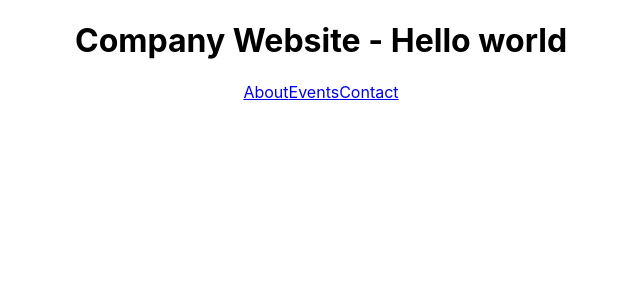
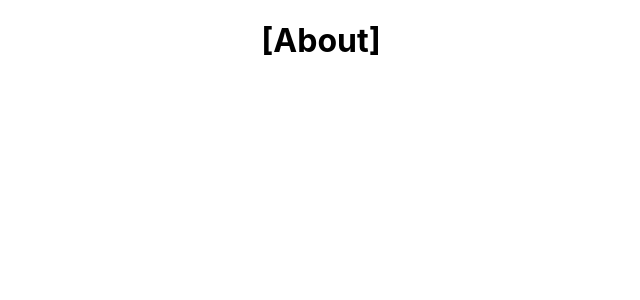
Before and after one commit to vijeshm/vijeshm.github.io, a React (Create React App) app: page / in a window 1280 px wide. Shown: the top 300 px of the page, without its empty margins (319-959 px from the left). Built offline with nearby package versions, Linux system fonts and the light colour scheme.

Commit message:
Trying out hash routes

```diff
--- a/src/index.js
+++ b/src/index.js
@@ -3,15 +3,24 @@ import ReactDOM from "react-dom/client";
 import App from "./App";
 import TutorialApp from "./TutorialApp";
 import "./index.css";
-import { BrowserRouter as Router } from "react-router-dom";
+import { BrowserRouter as Router, HashRouter, Route, Routes } from "react-router-dom";
+import { About, Events } from "./pages";
 
 const root = ReactDOM.createRoot(document.getElementById("root"));
 let isAuthorized = false;
 
 root.render(
-  <Router>
-    <TutorialApp login="vijeshm" />
-  </Router>
+  <HashRouter>
+    <Routes>
+      <Route exact path="/" element={<About />} />
+      <Route exact path="/events" element={<Events />} />
+    </Routes>
+  </HashRouter>
+
+  // <Router>
+  //   <TutorialApp login="vijeshm" />
+  // </Router>
+
   // <App />
   // <ul>
   //   <li>Monday</li>
```
Also changed, not shown: 1 other file (tests, documents, lock files or other folders).
